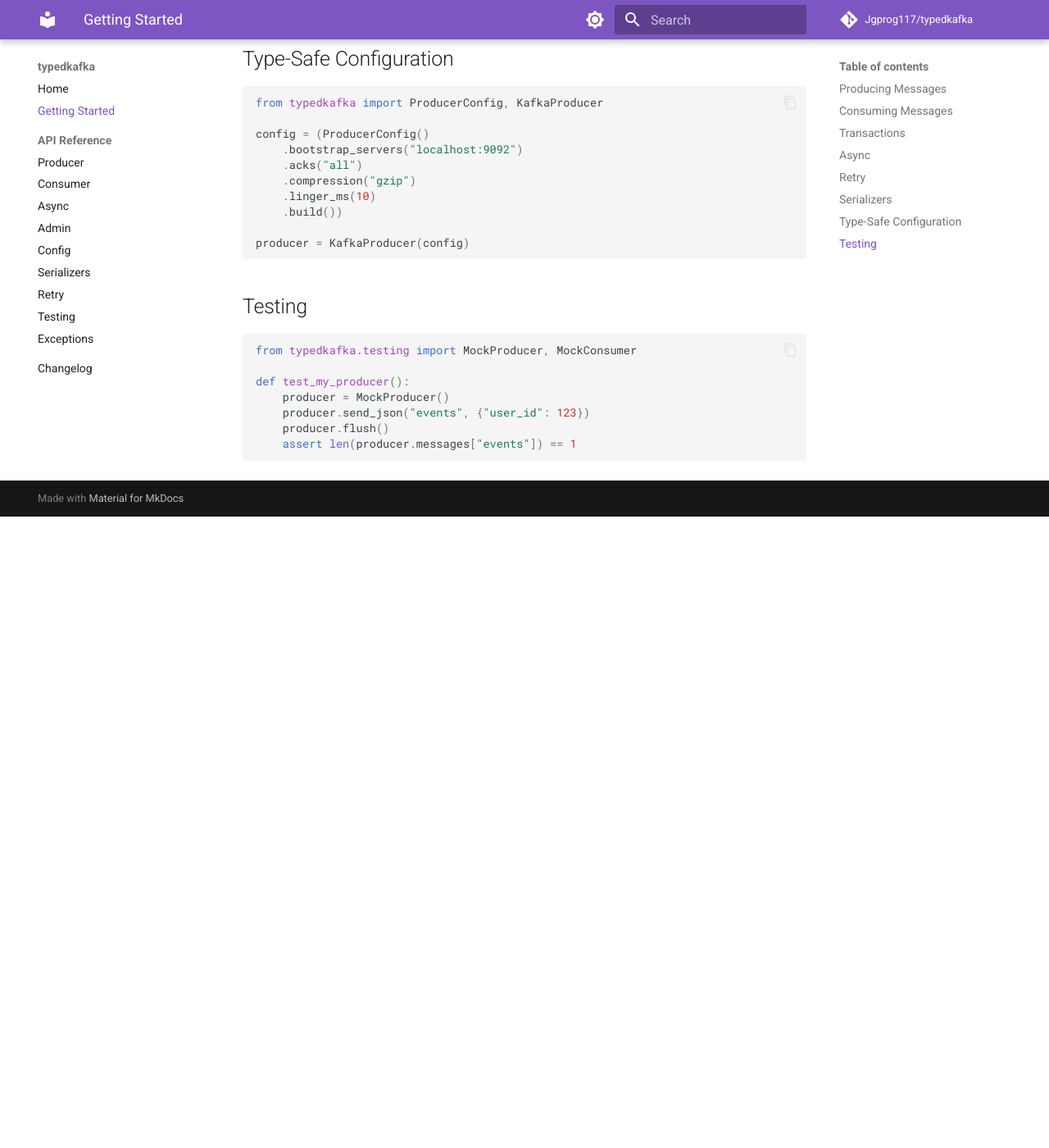
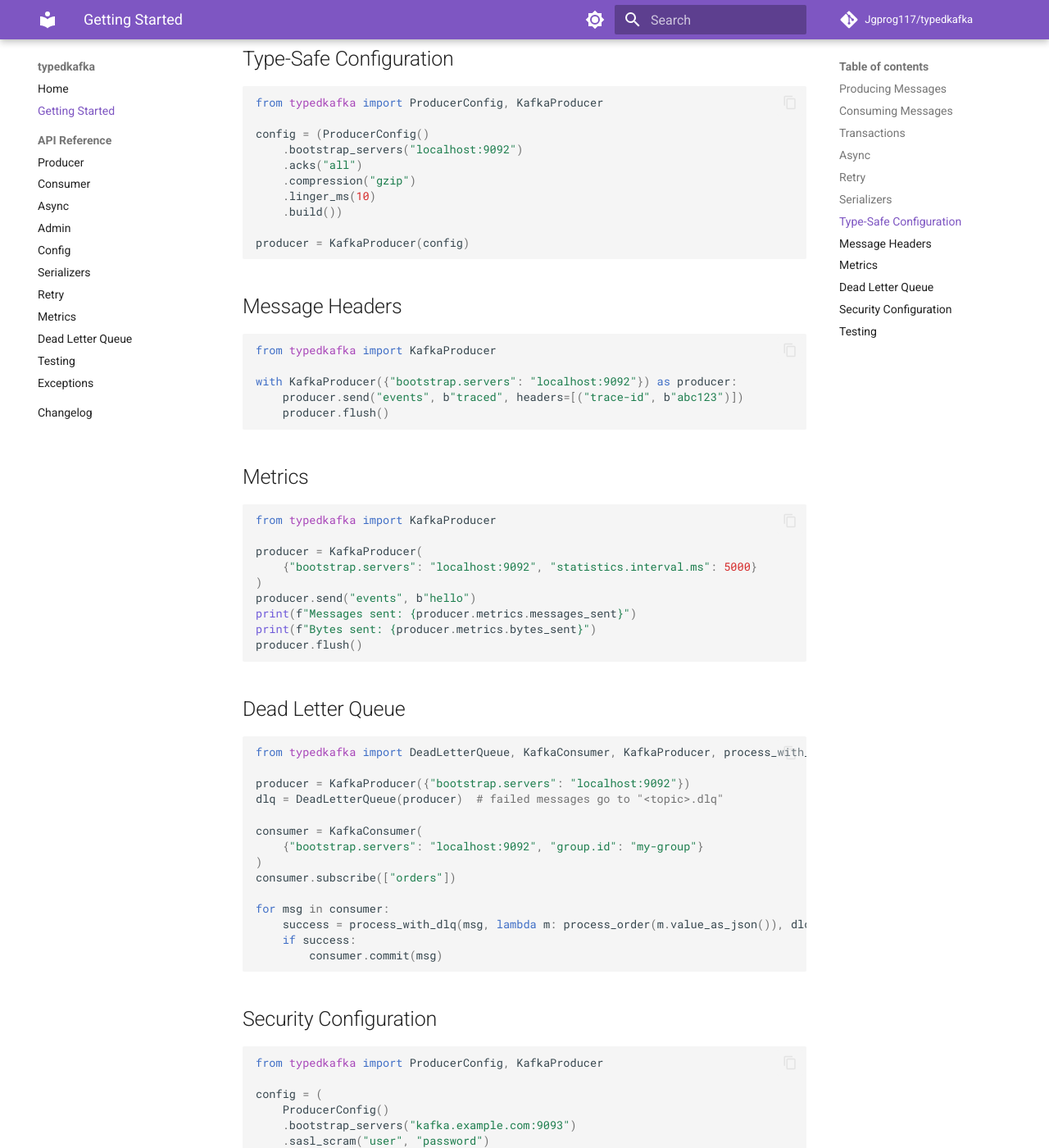
Before and after one commit to Jgprog117/typedkafka, an MkDocs documentation site: the page built from docs/getting-started.md, in a window 1280 px wide and 1400 px high, scrolled down 1730 px. Shown: the whole window at 82% size. Built offline with MkDocs 1.6.1 and Material for MkDocs 9.7.7, drawn with Linux system fonts in a browser that asks for light colours; comment, search, counter and statistics services are not loaded; before the commit the page ends 2360 px from its top, so only the background shows below that; some of the changed text lies outside the part shown.

Commit message:
Update docs for v0.5.0: add metrics, DLQ, headers, and security sections
Co-Authored-By: Claude Opus 4.5 <noreply@anthropic.com>

````diff
--- /dev/null
+++ b/docs/api/dlq.md
@@ -0,0 +1,5 @@
+# Dead Letter Queue
+
+::: typedkafka.dlq.DeadLetterQueue
+
+::: typedkafka.dlq.process_with_dlq
--- a/docs/getting-started.md
+++ b/docs/getting-started.md
@@ -94,6 +94,65 @@ config = (ProducerConfig()
 producer = KafkaProducer(config)
 ```
 
+## Message Headers
+
+```python
+from typedkafka import KafkaProducer
+
+with KafkaProducer({"bootstrap.servers": "localhost:9092"}) as producer:
+    producer.send("events", b"traced", headers=[("trace-id", b"abc123")])
+    producer.flush()
+```
+
+## Metrics
+
+```python
+from typedkafka import KafkaProducer
+
+producer = KafkaProducer(
+    {"bootstrap.servers": "localhost:9092", "statistics.interval.ms": 5000}
+)
+producer.send("events", b"hello")
+print(f"Messages sent: {producer.metrics.messages_sent}")
+print(f"Bytes sent: {producer.metrics.bytes_sent}")
+producer.flush()
+```
+
+## Dead Letter Queue
+
+```python
+from typedkafka import DeadLetterQueue, KafkaConsumer, KafkaProducer, process_with_dlq
+
+producer = KafkaProducer({"bootstrap.servers": "localhost:9092"})
+dlq = DeadLetterQueue(producer)  # failed messages go to "<topic>.dlq"
+
+consumer = KafkaConsumer(
+    {"bootstrap.servers": "localhost:9092", "group.id": "my-group"}
+)
+consumer.subscribe(["orders"])
+
+for msg in consumer:
+    success = process_with_dlq(msg, lambda m: process_order(m.value_as_json()), dlq)
+    if success:
+        consumer.commit(msg)
+```
+
+## Security Configuration
+
+```python
+from typedkafka import ProducerConfig, KafkaProducer
+
+config = (
+    ProducerConfig()
+    .bootstrap_servers("kafka.example.com:9093")
+    .sasl_scram("user", "password")
+    .acks("all")
+    .build(validate=True)
+)
+
+producer = KafkaProducer(config)
+```
+
 ## Testing
 
 ```python
@@ -104,4 +163,5 @@ def test_my_producer():
     producer.send_json("events", {"user_id": 123})
     producer.flush()
     assert len(producer.messages["events"]) == 1
+    assert producer.metrics.messages_sent == 1
 ```
--- a/mkdocs.yml
+++ b/mkdocs.yml
@@ -32,6 +32,8 @@ nav:
       - Config: api/config.md
       - Serializers: api/serializers.md
       - Retry: api/retry.md
+      - Metrics: api/metrics.md
+      - Dead Letter Queue: api/dlq.md
       - Testing: api/testing.md
       - Exceptions: api/exceptions.md
   - Changelog: changelog.md
````
Also changed, not shown: docs/api/metrics.md (added, +5 -0 lines), docs/index.md (+6 -2 lines).
